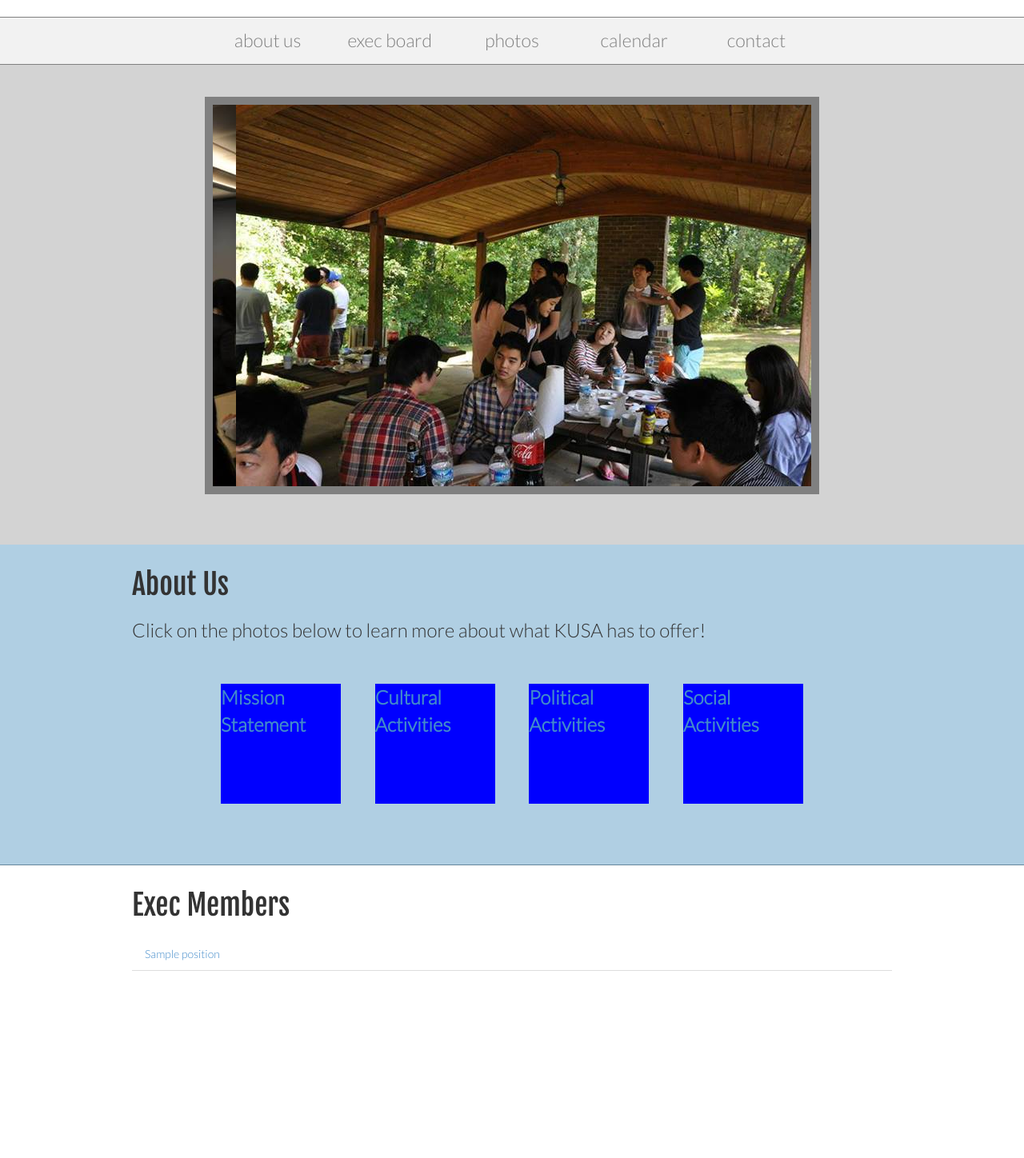
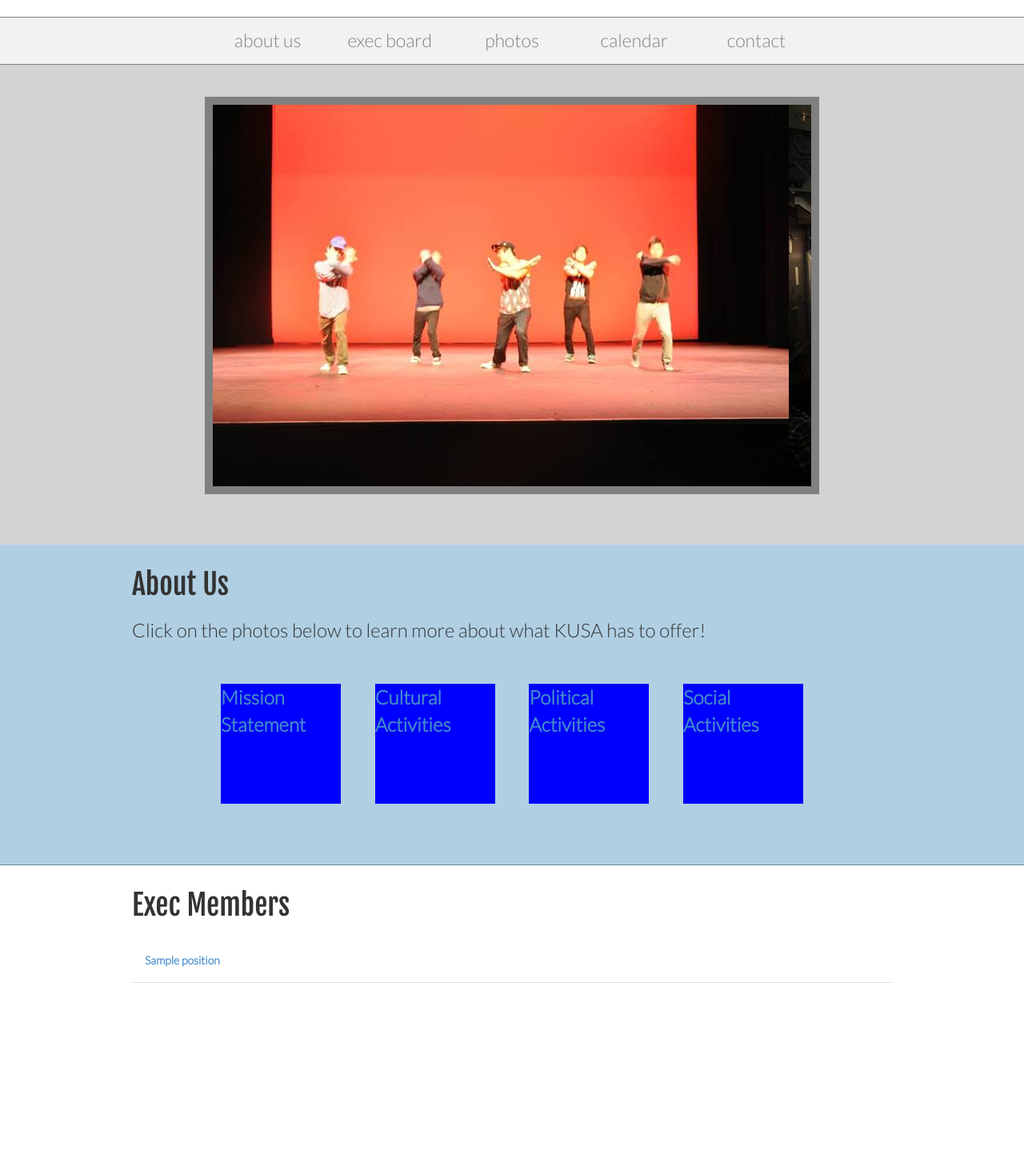
Before and after one commit to lees28/kusaweb, a Django app: template templates/english.html in a window 1280 px wide. Shown: the part 219-1667 px from the top of the page at 80% size. Run offline with Django 3.2, Linux system fonts and the light colour scheme; the template is opened without the code that fills it: most values are stand-ins (such as "Sample title", 1, 10 or a date in 2020); grey boxes marked "Sample" are stand-in pictures; parts of the project's set-up code (start-up, migrations or seed data) failed here and were passed over; some libraries are stand-ins or nearby versions.

Commit message:
changed scroll length, exec tab font weight

```diff
--- a/KUSAapp/static/css/style.css
+++ b/KUSAapp/static/css/style.css
@@ -13,6 +13,9 @@ h1 {
 	font-family: 'Fjalla One', sans-serif;
 	margin-bottom: 20px;
 	margin-top: 0px;
+}
+h5 {
+	font-weight: bold;
 }
 p {
 	font-size:25px;
--- a/KUSAapp/static/js/script.js
+++ b/KUSAapp/static/js/script.js
@@ -20,7 +20,7 @@ $(document).ready(function() {
 		wrap: 'both'
 	});
 	carousel.jcarouselAutoscroll({
-            interval: 3000,
+            interval: 10000,
             target: '+=1',
             autostart: true,
     });
--- a/templates/english.html
+++ b/templates/english.html
@@ -94,26 +94,26 @@
 			<!--President First-->
 			{% for position, members in execs.iteritems %}
 				{% if position == 'Co-Presidents' %}
-					<li class="active"><a href="#{{position}}" role="tab" data-toggle="tab">{{position}}</a></li>
+					<li class="active"><a href="#{{position}}" role="tab" data-toggle="tab"><h5>{{position}}</h5></a></li>
 				{% endif %}
 			{% endfor %}
 			<!--Then Vice President-->
 			{% for position, members in execs.iteritems %}
 				{% if position == 'Vice-President' %}
-					<li><a href="#{{position}}" role="tab" data-toggle="tab">{{position}}</a></li>
+					<li><a href="#{{position}}" role="tab" data-toggle="tab"><h5>{{position}}</h5></a></li>
 				{% endif %}
 			{% endfor %}
 			<!--Then the rest-->
 			{% for position, members in execs.iteritems %}
 				{% if position != 'Co-Presidents' and position != 'Vice-President'%}
 					{% if position != 'Treasurer' and position != 'Webmaster' %}
-						<li><a href="#{{position}}" role="tab" data-toggle="tab">{{position}}</a></li>
+						<li><a href="#{{position}}" role="tab" data-toggle="tab"><h5>{{position}}</h5></a></li>
 					{% endif %}
 				{% endif %}
 			{% endfor %}
 			{% for position, members in execs.iteritems %}
 				{% if position == 'Treasurer' or position == 'Webmaster'%}
-					<li><a href="#{{position}}" role="tab" data-toggle="tab">{{position}}</a></li>
+					<li><a href="#{{position}}" role="tab" data-toggle="tab"><h5>{{position}}</h5></a></li>
 				{% endif %}
 			{% endfor %}
 		</ul>
```
